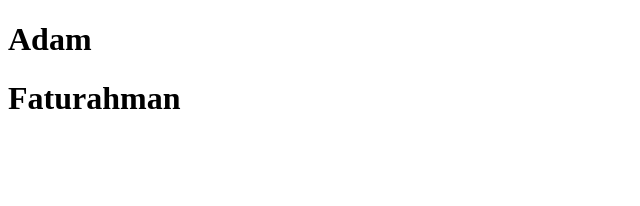
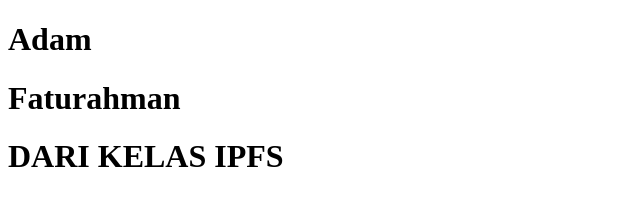
Before and after one commit to Adamfatur/nama-kelompok, a plain HTML site: page index.html in a window 1280 px wide. Shown: the whole page, without its empty margins (0-640 px from the left). Drawn offline with Linux system fonts and the light colour scheme.

Commit message:
Part 3
PERUBAHAN PADA NAMA KELAS

```diff
--- a/index.html
+++ b/index.html
@@ -9,5 +9,6 @@
 <body>
     <h1>Adam</h1>
     <h1>Faturahman</h1>
+    <h1>DARI KELAS IPFS</h1>
 </body>
 </html>
```
